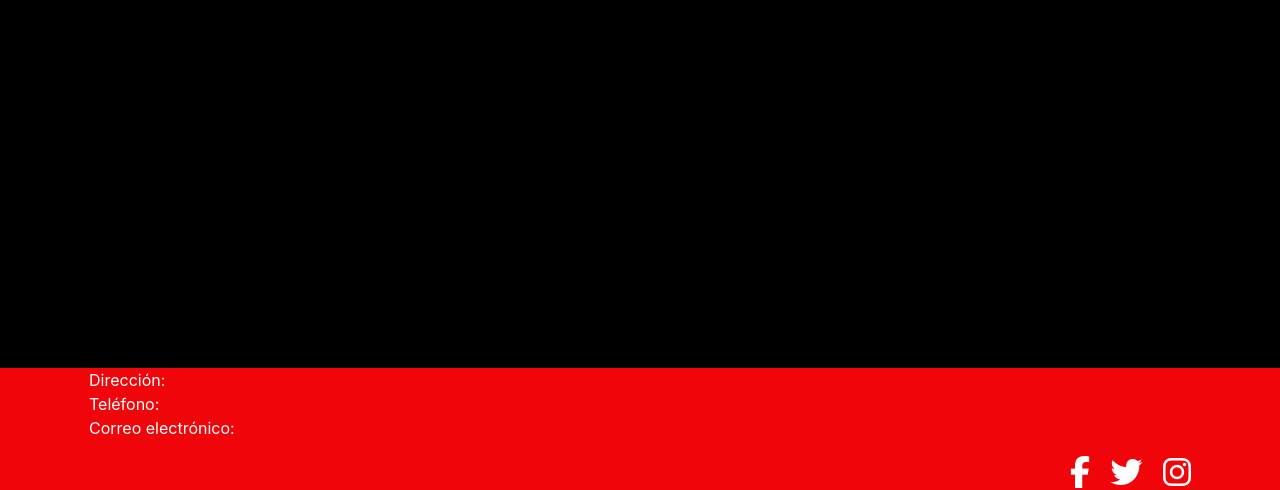
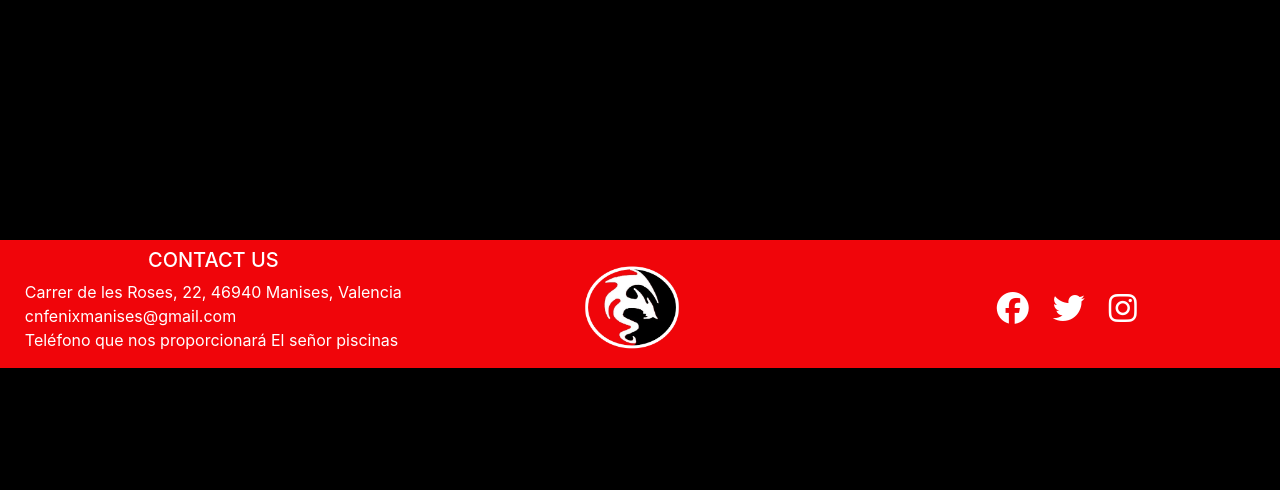
Before and after one commit to Idafrosk8679/ProyectoPiscina, a Symfony app: template proyectoPiscina/templates/layout.html.twig in a window 1280 px wide. Shown: the part 432-922 px from the top of the page. After the commit the page ends 800 px from the top, so only its background shows below. Run offline with Twig, Linux system fonts and the light colour scheme; the template is opened without the code that fills it, so the values that code supplies are empty; some libraries are stand-ins or nearby versions.

Commit message:
Footer full HD

```diff
--- a/proyectoPiscina/templates/layout.html.twig
+++ b/proyectoPiscina/templates/layout.html.twig
@@ -31,48 +31,43 @@
 			{% block main %}{% endblock %}
 		</main>
 	</div>
-	<footer
-		class="footer absolute-bottom tm-footer text-center principal">
-		<!-- Footer Elements -->
-		<div class="container">
-			<div>
-				<ul class="list-unstyled text-left">
-					<li class="">
-						<a class="btn-floating btn-fb mx-1">
-							Dirección:
-						</a>
-					</li>
-					<li class="">
-						<a class="btn-floating btn-tw mx-1">
-							Teléfono:
-						</a>
-					</li>
-					<li class="">
-						<a class="btn-floating btn-li mx-1">
-							Correo electrónico:
-						</a>
-					</li>
-				</ul>
-			</div>
-			<div class="ml-auto">
-				<ul class="list-unstyled list-inline text-right">
-					<li class="list-inline-item">
-						<a class="btn-floating btn-fb mx-1">
-							<i class="fab fa-facebook-f fa-2x"></i>
-						</a>
-					</li>
-					<li class="list-inline-item">
-						<a class="btn-floating btn-tw mx-1">
-							<i class="fab fa-twitter fa-2x"></i>
-						</a>
-					</li>
-					<li class="list-inline-item">
-						<a class="btn-floating btn-li mx-1">
-							<i class="fab fa-instagram fa-2x"></i>
-						</a>
-					</li>
-				</ul>
+
+	<footer class="page-footer font-small blue pt-4">
+		<div class="container-fluid text-center text-md-left fixed-bottom principal pt-2">
+			<div class="row">
+				<div class="col-md-4 mt-md-0 mt-3">
+					<div class="row d-flex justify-content-center">
+						<h5 class="text-uppercase">Contact us</h5>
+					</div>
+					<div class="row d-flex justify-content-center">
+						<ul class="list-unstyled">
+							<li>
+								<a>Carrer de les Roses, 22, 46940 Manises, Valencia</a>
+							</li>
+							<li>
+								<a>cnfenixmanises@gmail.com</a>
+							</li>
+							<li>
+								<a>Teléfono que nos proporcionará El señor piscinas</a>
+							</li>
+						</ul>
+					</div>
+				</div>
+
+
+				<div class="col-md-4 mb-md-0 mb-3 d-flex justify-content-center align-items-center">
+					<a class="navbar-brand" href="#">
+						<img src="/img/logoR.png" height="100" alt="mdb logo">
+					</a>
+				</div>
+
+				<div class="col-md-4 mb-md-0 mb-3 d-flex justify-content-center align-items-center">
+					<i class="fab fa-facebook fa-2x" style="color:white"></i>
+					<i class="fab fa-twitter fa-2x px-4" style="color:white"></i>
+					<i class="fab fa-instagram fa-2x" style="color:white"></i>
+				</div>
 			</div>
 		</div>
+
 	</footer>
 {% endblock %}
```
